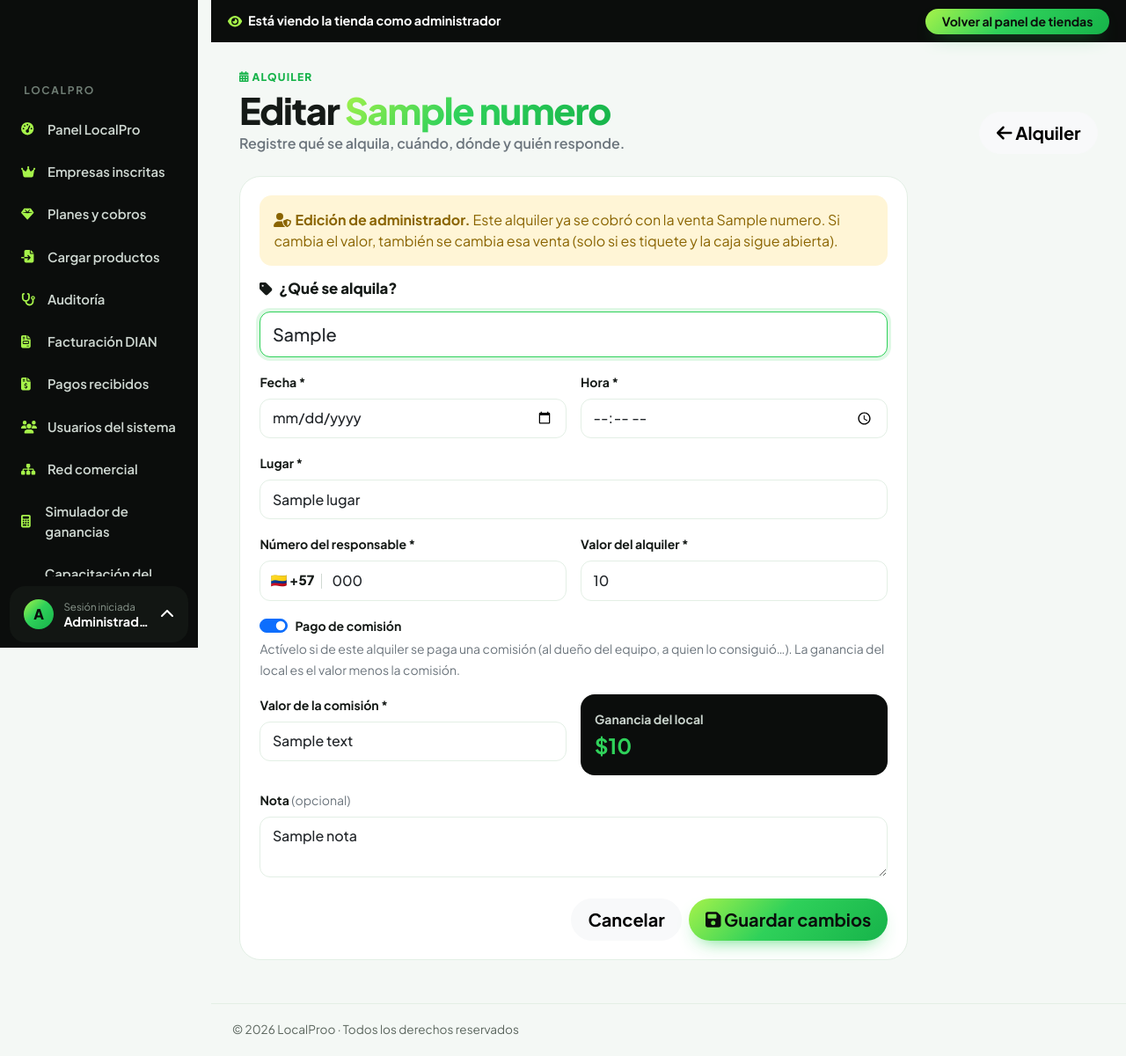
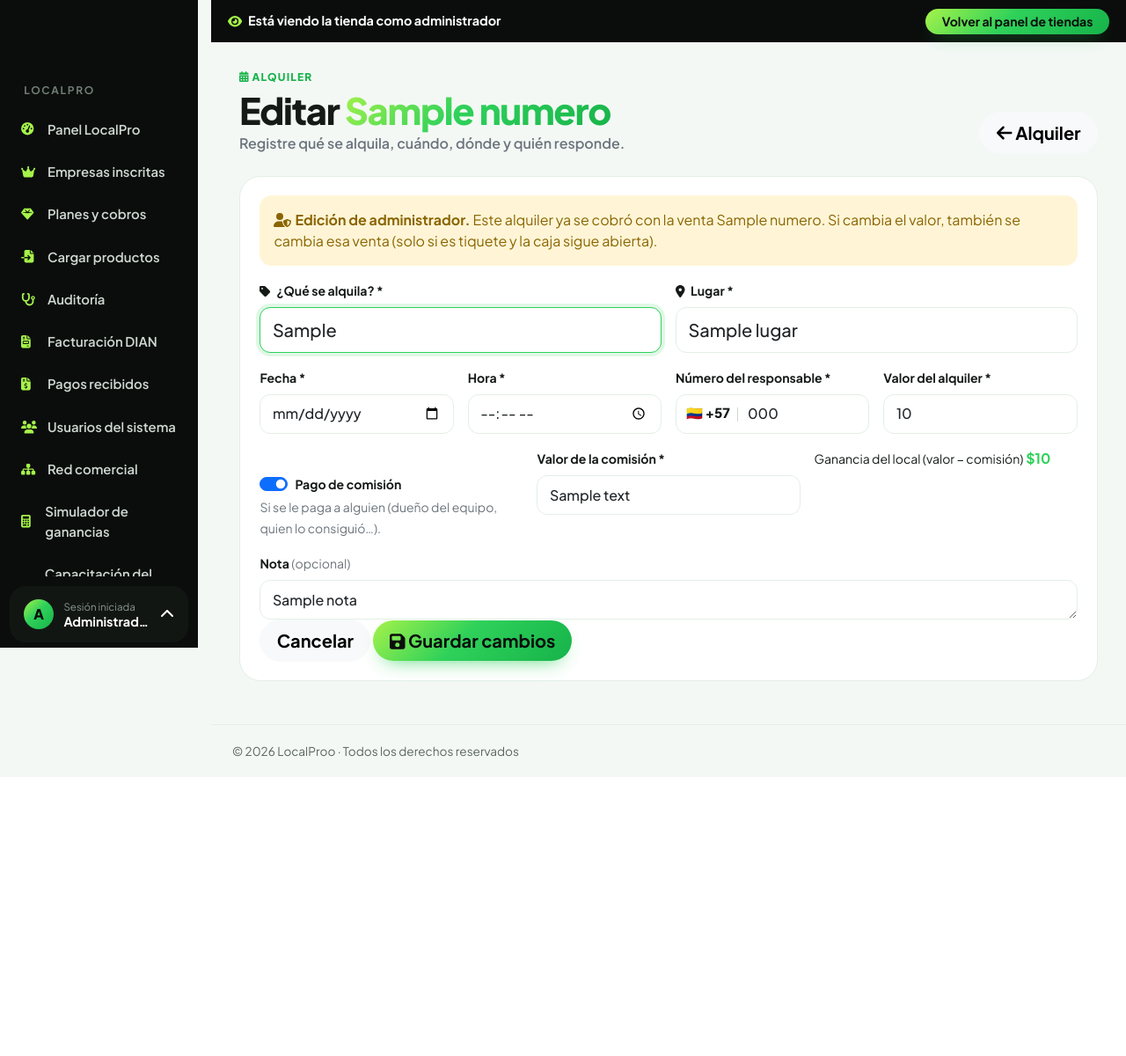
Before and after one commit to jhosetmejia/localpro.produccion, a Laravel app: template resources/views/alquiler/form.blade.php in a window 1280 px wide. Shown: the part 64-1264 px from the top of the page at 88% size. After the commit the page ends 924 px from the top, so only its background shows below. Run offline with Laravel 12, Linux system fonts and the light colour scheme; a user stored in the database is signed in; data comes from the database, SQL or seed files in the repository; tables that the repository leaves empty hold one stand-in row (values such as "Sample post"); the template is opened without the code that fills it: most values are stand-ins (such as "Sample title", 1, 10 or a date in 2020); parts of the project's set-up code (start-up, migrations or seed data) failed here and were passed over; some libraries are stand-ins or nearby versions.

Commit message:
Alquiler: formulario en columnas que cabe en la pantalla, botón Guardar siempre visible y arreglo de Ganancia que salía con la comisión apagada

```diff
--- a/resources/views/alquiler/form.blade.php
+++ b/resources/views/alquiler/form.blade.php
@@ -13,64 +13,70 @@
     </div>
     @include('layouts.partials.lp-flash')
 
-    <form method="post" action="{{ $nuevo ? route('alquileres.store') : route('alquileres.update', $alquiler) }}" class="lp-box" style="max-width:760px">
+    <form method="post" action="{{ $nuevo ? route('alquileres.store') : route('alquileres.update', $alquiler) }}" class="lp-box lp-form-wide">
         @csrf
         @unless ($nuevo) @method('PUT') @endunless
 
         @if ($alquiler->cobrado)
-        <div class="alert border-0 mb-3" style="background:#fff5d6;color:#8a6400"><i class="fa-solid fa-user-shield me-1"></i><b>Edición de administrador.</b> Este alquiler ya se cobró con la venta {{ $alquiler->venta?->numero }}. Si cambia el valor, también se cambia esa venta (solo si es tiquete y la caja sigue abierta).</div>
+        <div class="alert border-0" style="background:#fff5d6;color:#8a6400"><i class="fa-solid fa-user-shield me-1"></i><b>Edición de administrador.</b> Este alquiler ya se cobró con la venta {{ $alquiler->venta?->numero }}. Si cambia el valor, también se cambia esa venta (solo si es tiquete y la caja sigue abierta).</div>
         @endif
-        <h3><span><i class="fa-solid fa-tag me-1"></i> ¿Qué se alquila?</span></h3>
-        <div class="mb-3">
-            <input name="que_alquila" class="form-control form-control-lg" maxlength="120" required autofocus
-                placeholder="Ej: Sonido para fiesta, salón de eventos, carpa 6x6, vestido de novia…" value="{{ old('que_alquila', $alquiler->que_alquila) }}">
-        </div>
 
         <div class="row g-3">
-            <div class="col-sm-6">
+            <div class="col-lg-6">
+                <label class="form-label fw-bold lp-q-lbl" for="queAlq"><i class="fa-solid fa-tag me-1"></i> ¿Qué se alquila? *</label>
+                <input id="queAlq" name="que_alquila" class="form-control form-control-lg" maxlength="120" required autofocus
+                    placeholder="Ej: Sonido para fiesta, salón de eventos, carpa 6x6…" value="{{ old('que_alquila', $alquiler->que_alquila) }}">
+            </div>
+            <div class="col-lg-6">
+                <label class="form-label fw-bold lp-q-lbl" for="lugarAlq"><i class="fa-solid fa-location-dot me-1"></i> Lugar *</label>
+                <input id="lugarAlq" name="lugar" class="form-control form-control-lg" maxlength="150" required placeholder="Dirección o sitio donde se presta el servicio" value="{{ old('lugar', $alquiler->lugar) }}">
+            </div>
+
+            <div class="col-6 col-lg-3">
                 <label class="form-label fw-bold">Fecha *</label>
                 <input type="date" name="fecha" class="form-control" required value="{{ old('fecha', optional($alquiler->fecha)->format('Y-m-d')) }}">
             </div>
-            <div class="col-sm-6">
+            <div class="col-6 col-lg-3">
                 <label class="form-label fw-bold">Hora *</label>
                 <input type="time" name="hora" class="form-control" required value="{{ old('hora', $alquiler->hora ? substr($alquiler->hora, 0, 5) : '') }}">
             </div>
-            <div class="col-12">
-                <label class="form-label fw-bold">Lugar *</label>
-                <input name="lugar" class="form-control" maxlength="150" required placeholder="Dirección o sitio donde se presta el servicio" value="{{ old('lugar', $alquiler->lugar) }}">
-            </div>
-            <div class="col-sm-6">
+            <div class="col-sm-6 col-lg-3">
                 <label class="form-label fw-bold">Número del responsable *</label>
                 <input type="tel" name="responsable_telefono" class="form-control" required data-celular value="{{ old('responsable_telefono', $alquiler->responsable_telefono) }}">
             </div>
-            <div class="col-sm-6">
+            <div class="col-sm-6 col-lg-3">
                 <label class="form-label fw-bold">Valor del alquiler *</label>
                 <input name="valor" id="valor" type="number" min="0" class="form-control" required data-dinero placeholder="0" value="{{ old('valor', $alquiler->exists ? $alquiler->valor : '') }}">
             </div>
-            <div class="col-12">
-                <div class="form-check form-switch">
-                    <input class="form-check-input" type="checkbox" role="switch" id="conCom" name="con_comision" value="1" @checked(old('con_comision', $alquiler->con_comision))>
-                    <label class="form-check-label fw-bold" for="conCom">Pago de comisión</label>
+
+            <div class="col-lg-4">
+                <label class="form-label fw-bold d-none d-lg-block">&nbsp;</label>
+                <div class="lp-sw-row">
+                    <div class="form-check form-switch">
+                        <input class="form-check-input" type="checkbox" role="switch" id="conCom" name="con_comision" value="1" @checked(old('con_comision', $alquiler->con_comision))>
+                        <label class="form-check-label fw-bold" for="conCom">Pago de comisión</label>
+                    </div>
+                    <small class="text-muted">Si se le paga a alguien (dueño del equipo, quien lo consiguió…).</small>
                 </div>
-                <small class="text-muted">Actívelo si de este alquiler se paga una comisión (al dueño del equipo, a quien lo consiguió…). La ganancia del local es el valor menos la comisión.</small>
             </div>
-            <div class="col-sm-6" id="boxCom" style="{{ old('con_comision', $alquiler->con_comision) ? '' : 'display:none' }}">
+            <div class="col-sm-6 col-lg-4 {{ old('con_comision', $alquiler->con_comision) ? '' : 'd-none' }}" id="boxCom">
                 <label class="form-label fw-bold">Valor de la comisión *</label>
                 <input name="comision" id="comision" type="number" min="0" class="form-control" data-dinero placeholder="0" value="{{ old('comision', $alquiler->con_comision ? $alquiler->comision : '') }}">
             </div>
-            <div class="col-sm-6 d-flex align-items-end" id="boxGan" style="{{ old('con_comision', $alquiler->con_comision) ? '' : 'display:none' }}">
-                <div class="w-100 rounded-4 p-3" style="background:#0b0d0c;color:#fff">
-                    <small class="fw-bold" style="color:#c9d3cc">Ganancia del local</small>
-                    <div class="fs-4 fw-bold" style="color:#2fd15a" id="ganancia">$0</div>
+            <div class="col-sm-6 col-lg-4 lp-gan-col {{ old('con_comision', $alquiler->con_comision) ? '' : 'd-none' }}" id="boxGan">
+                <div class="lp-gan">
+                    <small>Ganancia del local <span class="fw-normal">(valor − comisión)</span></small>
+                    <b id="ganancia">$0</b>
                 </div>
             </div>
+
             <div class="col-12">
                 <label class="form-label fw-bold">Nota <span class="text-muted fw-normal">(opcional)</span></label>
-                <textarea name="nota" class="form-control" rows="2" maxlength="255" placeholder="Ej: incluye transporte, entregar 1 hora antes, abono pendiente…">{{ old('nota', $alquiler->nota) }}</textarea>
+                <textarea name="nota" class="form-control" rows="1" maxlength="255" placeholder="Ej: incluye transporte, entregar 1 hora antes, abono pendiente…">{{ old('nota', $alquiler->nota) }}</textarea>
             </div>
         </div>
 
-        <div class="d-flex justify-content-end gap-2 mt-4">
+        <div class="lp-form-actions sticky">
             <a href="{{ route('alquileres.index') }}" class="btn btn-light btn-lg">Cancelar</a>
             <button class="btn btn-primary btn-lg"><i class="fa-solid fa-floppy-disk me-1"></i>{{ $nuevo ? 'Crear alquiler' : 'Guardar cambios' }}</button>
         </div>
@@ -87,7 +93,8 @@
     function num(el) { var v = parseFloat(String(el.value || '0').replace(/[^0-9.\-]/g, '')); return isNaN(v) ? 0 : v; }
     function fmt(n) { return '$' + Math.round(n).toString().replace(/\B(?=(\d{3})+(?!\d))/g, M.miles || '.'); }
     function calc() {
-        boxC.style.display = boxG.style.display = chk.checked ? '' : 'none';
+        boxC.classList.toggle('d-none', !chk.checked);
+        boxG.classList.toggle('d-none', !chk.checked);
         com.required = chk.checked;
         var g = num(val) - (chk.checked ? num(com) : 0);
         out.textContent = fmt(g);
@@ -97,6 +104,9 @@
     document.addEventListener('input', function () { setTimeout(calc, 0); }, true);
     document.addEventListener('change', function () { setTimeout(calc, 0); }, true);
     calc();
+    var nota = document.querySelector('textarea[name=nota]');
+    function crecer() { nota.style.height = 'auto'; nota.style.height = Math.min(nota.scrollHeight + 2, 140) + 'px'; }
+    if (nota) { nota.addEventListener('input', crecer); crecer(); }
 })();
 </script>
 @endpush
```
